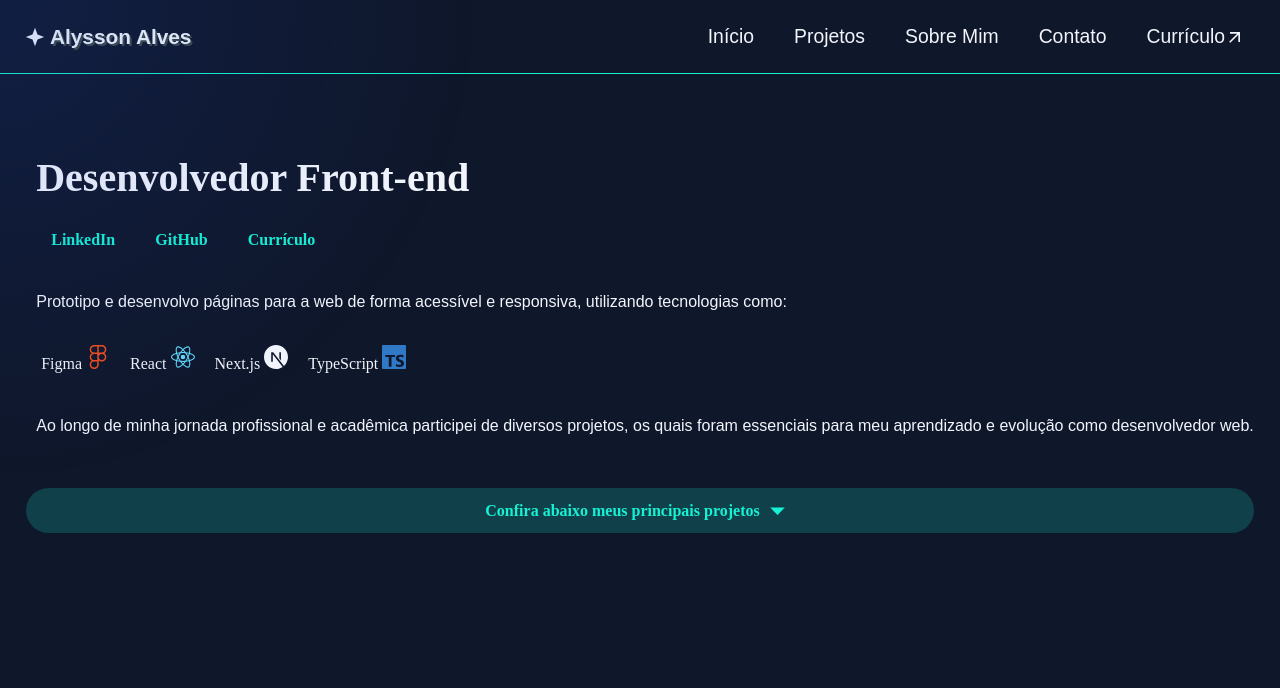
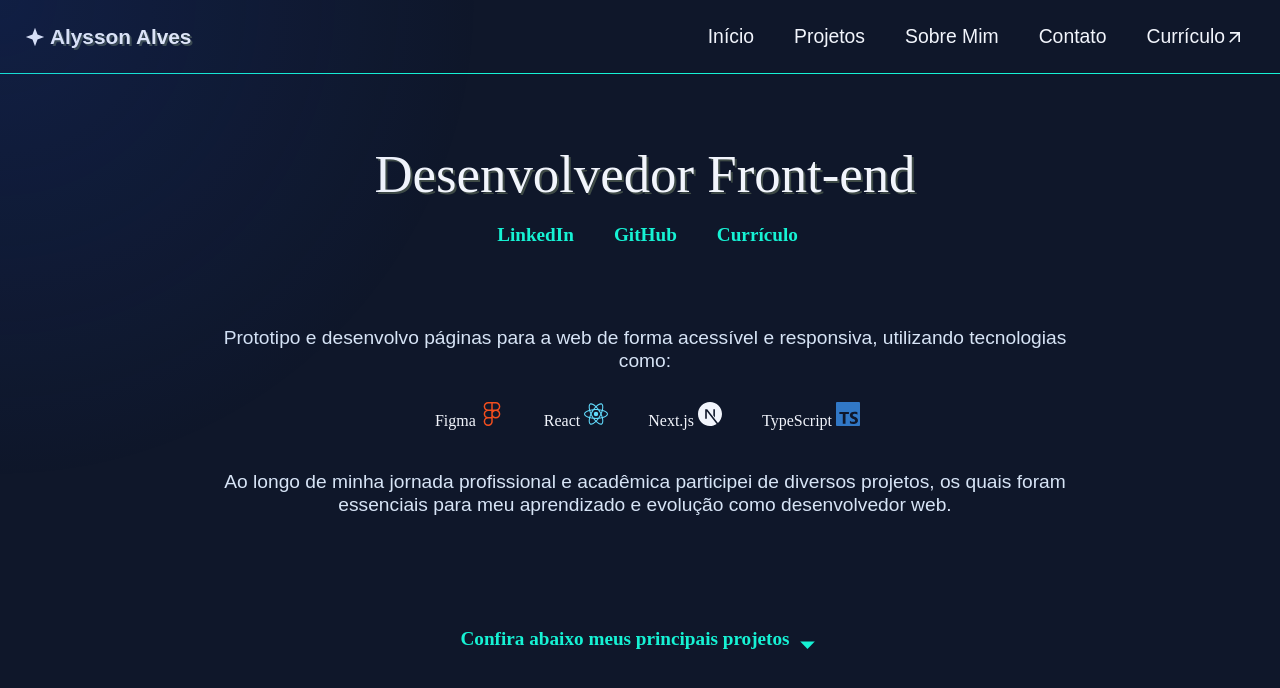
Before and after one commit to alyssonwa/portfolio, a React (Create React App) app: page / in a window 1280 px wide. Shown: the top 688 px of the page. Built offline with nearby package versions, Linux system fonts and the light colour scheme; a web font is replaced by a local one.

Commit message:
finalizando css do componente resumo com a versao desktop

```diff
--- a/src/components/resumo/Resumo.module.css
+++ b/src/components/resumo/Resumo.module.css
@@ -16,15 +16,17 @@
     /* font-size: clamp(2.25rem,4vw,7.75rem); */
     font-family: var(--fonte1);
     color: var(--CorLetra);
-    padding-bottom: 30px;
+
     word-break: keep-all;
     text-align: justify;
+    font-weight: 300;
 
     font-size: 2.5em;
-    padding-top: 20px;
+    margin-top: 30px;
+    margin-bottom: 30px;
     padding-left: 10px;
 
-    flex: 0 1 50px;
+    flex: 0 1 150px;
 }
 
 .conteudo article {
@@ -81,9 +83,15 @@
     background-color: var(--CorDestaqueTransparencia);
     transition: color 0.3s ease;
 }
+@keyframes flutuar {
+  0% { transform: translateY(0); }
+  50% { transform: translateY(6px); } /* Desce 6 pixels */
+  100% { transform: translateY(0); }
+}
 .setaBaixo{
     display: inline-flex;
     vertical-align: bottom;
+    animation: flutuar 1s ease-in-out infinite;
     /* font-size: 2rem !important; */
 
 }
@@ -91,10 +99,59 @@
 /*Desktop*/
 @media screen and (min-width: 768px){
 
+
+    .conteudo h1 {
+        text-align: center;
+        font-size: 3.3em;
+        font-weight: 300;
+        text-shadow: 2px 2px 0px #3e4a46;
+        margin-top: 10px;
+        margin-bottom: 20px;
+    }
+    .conteudo ul {
+    display: flex;
+    gap: 40px;
+    justify-content: center;
+    margin-bottom: 40px;
+
+}
+.conteudo > article > p {
+    max-width: 80ch;
+    text-align: center;
+    line-height: 1.2em;
+    font-size: 1.2em;
+    font-weight: 400;
+    color: var(--CorFundo2);
+    display: flex;
+    justify-content: center;
+    margin-bottom: 30px;
+}
     .conteudo li a {
         background-color: initial;
+        font-size: 1.2em;
     }
     .conteudo li a:hover {
         background-color: var(--CorDestaqueTransparencia);
     }
+    .conteudo .linksSociais {
+    list-style: none;
+    display: flex;
+    gap: 20px;
+    justify-content: center;
+    padding-left: 15px;
+    margin-bottom: 80px;
+    margin-top: 0px;
+    padding-top: 0px;
 }
+    .linkProjetos {
+        width: max-content;
+        font-size: 1.2em;
+        margin: 0 auto;
+        padding-left: 10px;
+        margin-top: 100px;
+        background-color: initial;
+    }
+    .linkProjetos:hover{
+        background-color: var(--CorDestaqueTransparencia);
+    }
+}
--- a/src/components/resumo/index.js
+++ b/src/components/resumo/index.js
@@ -11,7 +11,7 @@ const Resumo = () => {
     <section className={styles.resumoContainer}>
       <div className={styles.conteudo}>
         <h1>Desenvolvedor Front-end</h1>
-        <ul>
+        <ul className={styles.linksSociais}>
           <li>
             <a href="#">LinkedIn</a>
           </li>
```
